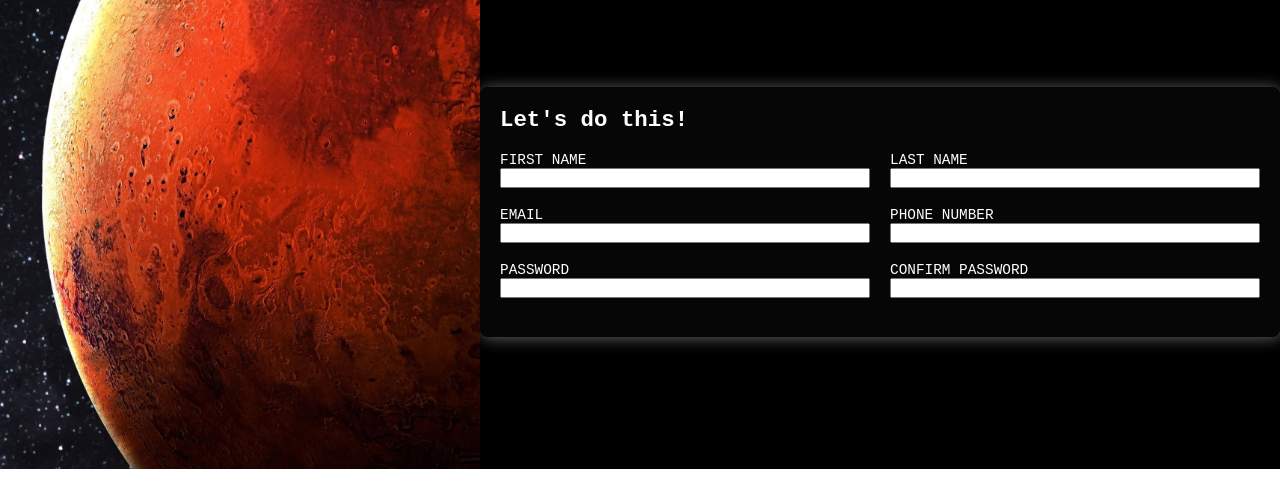
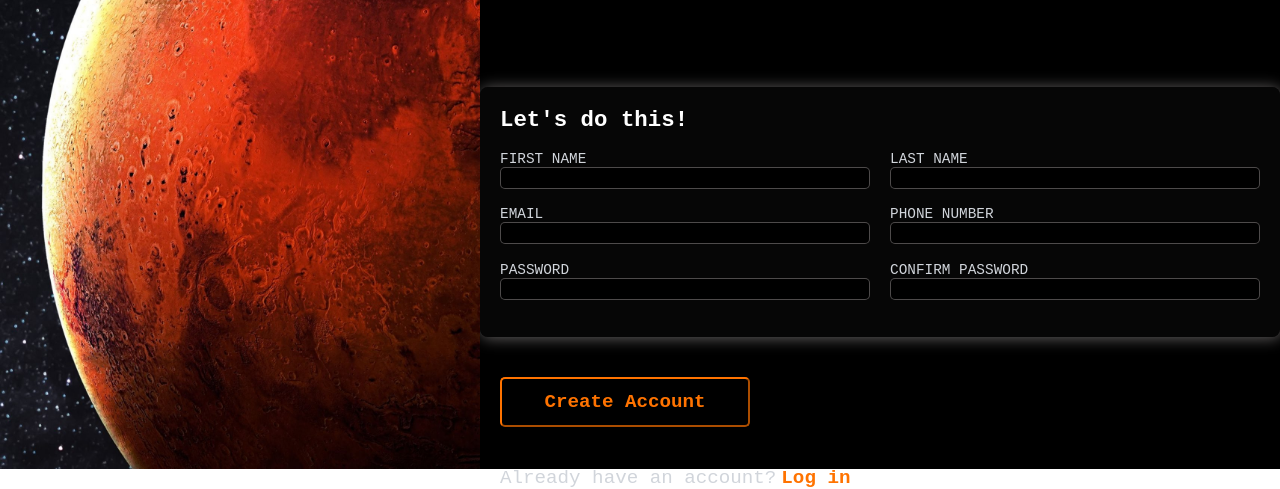
Before and after one commit to TrustInMagic/sign-up-form, a plain HTML site: page index.html in a window 1280 px wide. Shown: the part 331-820 px from the top of the page. Drawn offline with Linux system fonts and the light colour scheme.

Commit message:
Add create account button and extra styles

```diff
--- a/index.html
+++ b/index.html
@@ -26,7 +26,7 @@
       You <em>know</em> you want to.
     </div>
 
-    <form action="" method="get">
+    <form action="" method="get" id="form">
        <div class="form-title">Let's do this!</div>
        <div class="form-container">
          <div class="left-form-side">
@@ -53,7 +53,8 @@
          </div>
        </div>
     </form>
-
+    <button type="submit" form="form">Create Account</button>
+    <div class="log-in">Already have an account?<a href="">Log in</a></div>
   </div>
 </body>
 </html>
--- a/styles.css
+++ b/styles.css
@@ -1,6 +1,12 @@
 @font-face {
   font-family: caxo;
   src: url(./fonts/Caxo-4BJnx.otf);
+}
+
+:root {
+  --text-color: #d1d5db;
+  --brand-color: rgb(255, 115, 0);
+  --form-background-color: rgba(11, 11, 11, 0.575)
 }
 
 * {
@@ -26,7 +32,7 @@ body {
 .form-side {
   flex: 2;
   background-color: black;
-  color: white;
+  color: var(--text-color);
   font-size: 1.2rem;
 }
 
@@ -36,6 +42,7 @@ body {
   background-color: rgb(0, 0, 0, 0.7);
   top: 185px;
   font-size: 2rem;
+  font-weight: 1000;
   font-family: caxo;
   display: flex;
   align-items: center;
@@ -71,7 +78,7 @@ form {
   display: flex;
   flex-direction: column;
   height: 250px;
-  background-color: rgba(11, 11, 11, 0.575);
+  background-color: var(--form-background-color);
   margin-top: 90px;
   border-radius: 8px;
   box-shadow: 1px 1px 15px rgba(253, 244, 245, 0.402);
@@ -81,6 +88,7 @@ form {
 .form-title {
   font-weight: 900;
   font-size: 1.4rem;
+  color: white;
 }
 
 .form-container {
@@ -106,3 +114,57 @@ input, button, label{
 label {
   font-size: 0.9rem;
 }
+
+button {
+  margin: 40px 20px;
+  width: 250px;
+  height: 50px;
+  color: var(--brand-color);
+  background-color: black;
+  border-radius: 5px;
+  border-color: var(--brand-color);
+  cursor: pointer;
+  font-weight: 900;
+}
+
+button:hover,
+button:active {
+  background-color: var(--brand-color);
+  color: black;
+  font-weight: 900;
+  border-radius: 5px;
+}
+
+.log-in {
+  margin-left: 20px;
+}
+
+.log-in a {
+  display: inline-block;
+  color: var(--brand-color);
+  font-weight: 900;
+  margin-left: 5px;
+  text-decoration: none;
+}
+
+.log-in a:hover,
+.log-in a:active {
+  color: white;
+}
+
+input {
+  background-color: black;
+  border: 0.2px rgba(253, 244, 245, 0.3) solid;
+  color: white;
+  padding: 2px;
+  border-radius: 5px;
+}
+
+input:hover {
+  border: var(--brand-color) solid;
+}
+
+input:active {
+  outline: none;
+  border: var(--brand-color) solid;
+}
```
